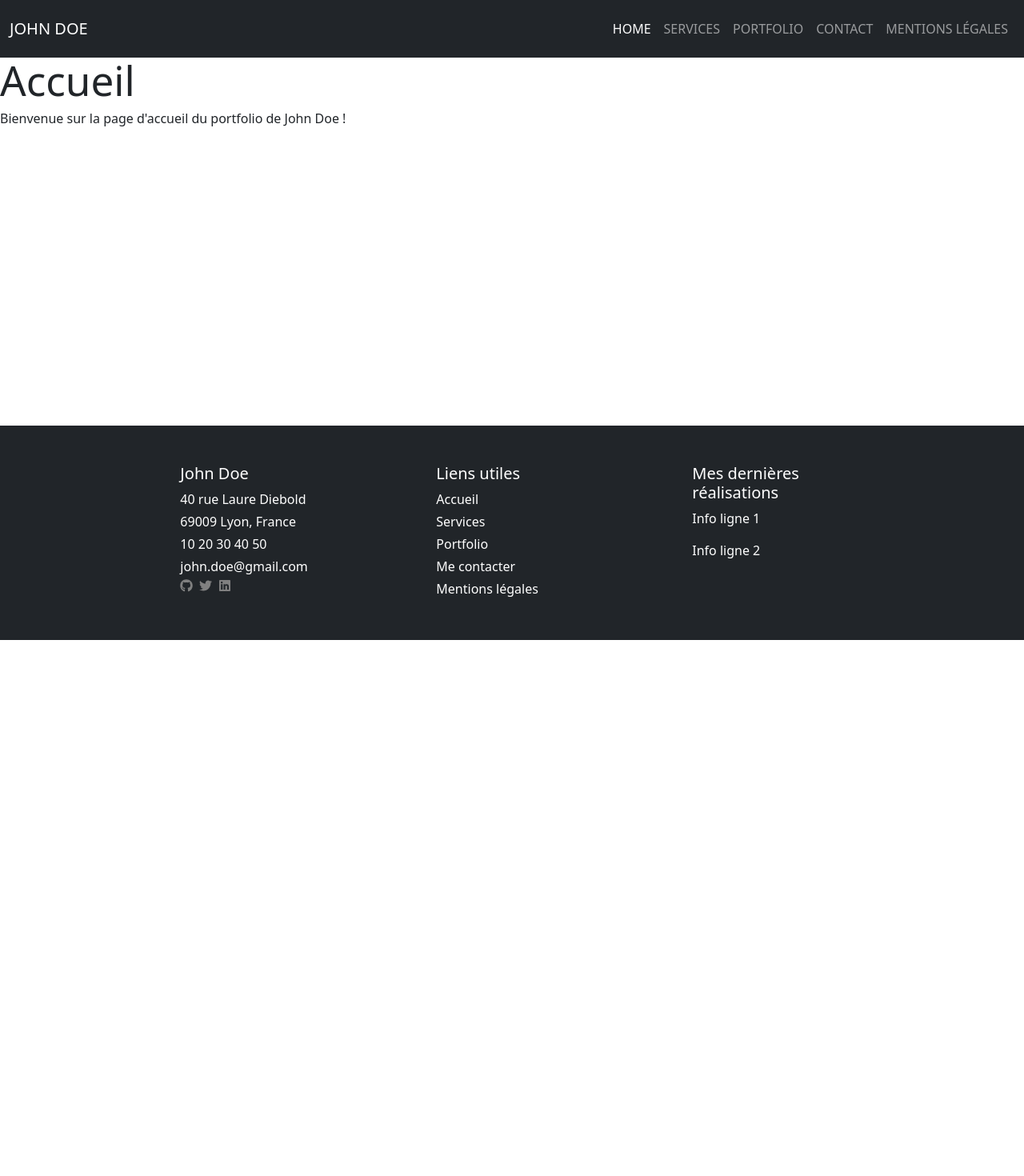
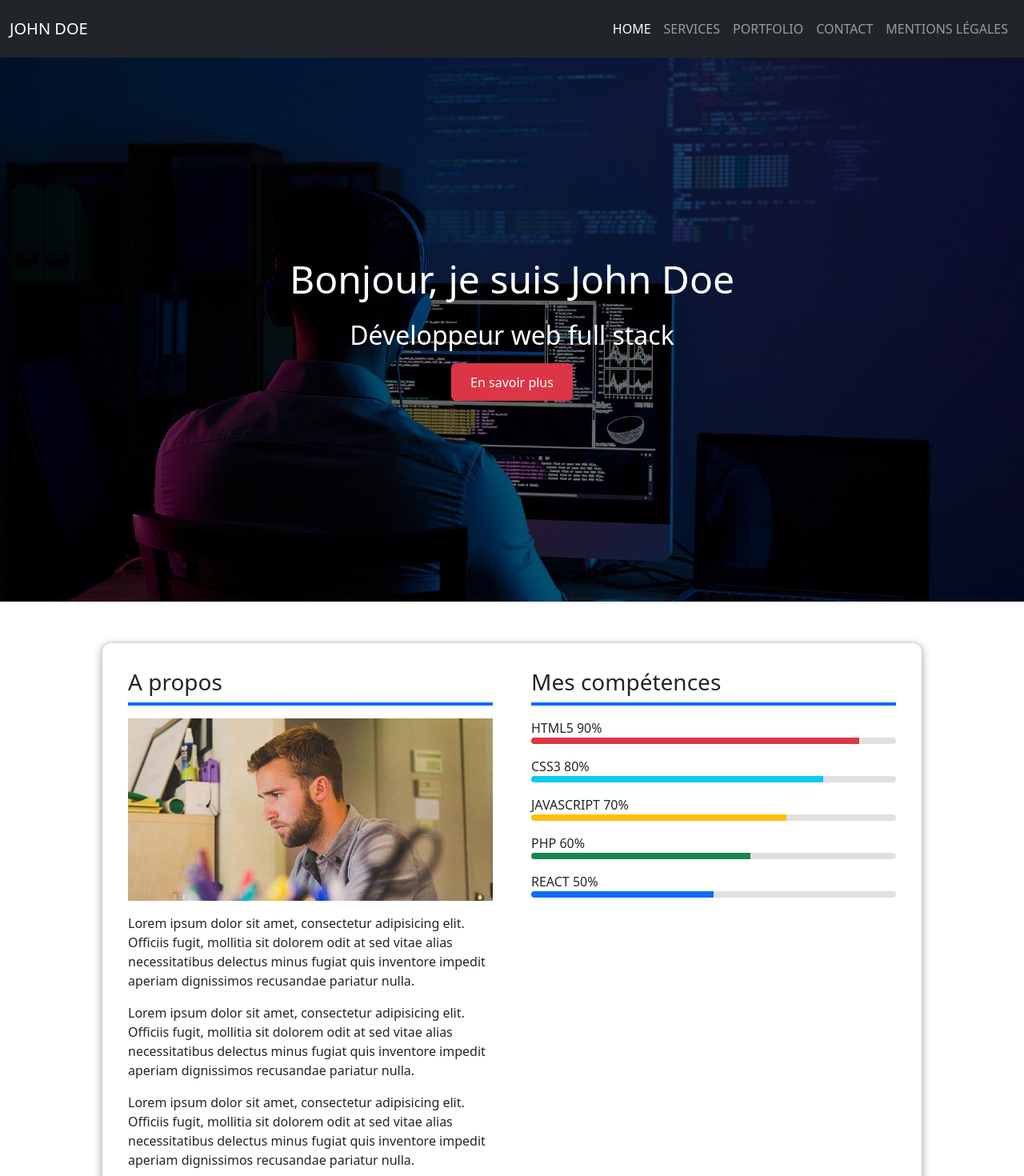
Before and after one commit to SpaceInvaderEO/portfolio-react-fabien-divuolo-new, a React (Vite) app in the folder portfolio-john-doe/: page / in a window 1280 px wide. Shown: the top 1470 px of the page at 80% size. Before the commit the page ends 800 px from the top, so only its background shows below. Built offline with nearby package versions, Linux system fonts and the light colour scheme.

Commit message:
page d'accueil

```diff
--- a/portfolio-john-doe/src/components/Footer.jsx
+++ b/portfolio-john-doe/src/components/Footer.jsx
@@ -31,8 +31,9 @@ const Footer = () => {
 
           <Col xs={12} md={{ span: 2, offset: 1 }}>
             <h5>Mes dernières réalisations</h5>
-            <p>Info ligne 1</p>
-            <p>Info ligne 2</p>
+            <p>Info projet burger</p>
+            <p>Info projet pizza</p>
+            <p>Info projet kebab</p>
           </Col>
         </Row>
       </Container>
--- a/portfolio-john-doe/src/index.css
+++ b/portfolio-john-doe/src/index.css
@@ -90,6 +90,123 @@ footer a:hover {
   text-decoration: underline;
 }
 
+.home-hero {
+  height: 85vh;
+  background-size: cover;
+  background-position: center;
+  position: relative;
+}
+
+.hero-overlay {
+  height: 100%;
+  width: 100%;
+  background: rgba(0, 0, 0, 0.55);
+  color: white;
+  display: flex;
+  flex-direction: column;
+  justify-content: center;
+  align-items: center;
+  text-align: center;
+}
+
+.hero-overlay h1 {
+  font-size: 3rem;
+}
+
+.hero-overlay h2 {
+  margin: 1rem 0;
+}
+
+.hero-btn {
+  background-color: #dc3545;
+  color: white;
+  border: none;
+  padding: 0.7rem 1.5rem;
+  border-radius: 6px;
+}
+
+.home-content {
+  background-color: #fff;
+  padding: 2rem 0;
+}
+
+.home-card {
+  width: 80%;
+  margin: 20px auto;
+  background: white;
+  border-radius: 10px;
+  box-shadow:
+    0 -2px 4px rgba(0, 0, 0, 0.05),
+    -4px 0 8px rgba(0, 0, 0, 0.1),
+    4px 0 8px rgba(0, 0, 0, 0.1),
+    0 6px 12px rgba(0, 0, 0, 0.2);
+  padding: 2rem;
+}
+
+.title-underline {
+  width: 100%;
+  height: 4px;
+  background-color: #0d6efd;
+  margin-bottom: 1rem;
+}
+
+.skill {
+  margin-bottom: 1rem;
+}
+
+.section-content {
+  width: 100%;
+}
+
+.section-content img {
+  width: 100%;
+  display: block;
+}
+
+.section-content p {
+  width: 100%;
+}
+
+.progress {
+  background-color: #e0e0e0;
+  height: 8px;
+}
+
+.progress-bar {
+  height: 100%;
+}
+
+.progress-bar.html {
+  width: 90%;
+  background-color: #dc3545;
+}
+.progress-bar.css {
+  width: 80%;
+  background-color: #0dcaf0;
+}
+.progress-bar.js {
+  width: 70%;
+  background-color: #ffc107;
+}
+.progress-bar.php {
+  width: 60%;
+  background-color: #198754;
+}
+.progress-bar.react {
+  width: 50%;
+  background-color: #0d6efd;
+}
+
+@media (max-width: 768px) {
+  .home-card {
+    width: 95%;
+  }
+
+  .hero-overlay h1 {
+    font-size: 2rem;
+  }
+}
+
 @media (prefers-color-scheme: light) {
   :root {
     color: #213547;
--- a/portfolio-john-doe/src/pages/Home.jsx
+++ b/portfolio-john-doe/src/pages/Home.jsx
@@ -1,9 +1,83 @@
+import heroBg from "../assets/images/hero-bg.jpg";
+import aboutImg from "../assets/images/john-doe-about.jpg";
+
 const Home = () => {
   return (
-    <div>
-      <h1>Accueil</h1>
-      <p>Bienvenue sur la page d'accueil du portfolio de John Doe !</p>
-    </div>
+    <>
+      <section
+        className="home-hero"
+        style={{ backgroundImage: `url(${heroBg})` }}
+      >
+        <div className="hero-overlay">
+          <h1>Bonjour, je suis John Doe</h1>
+          <h2>Développeur web full stack</h2>
+          <button className="hero-btn">En savoir plus</button>
+        </div>
+      </section>
+
+      <section className="home-content">
+        <div className="home-card">
+          <div className="row g-5">
+            <div className="col-md-6">
+              <h3>A propos</h3>
+              <div className="title-underline"></div>
+
+              <div className="section-content">
+                <img
+                  src={aboutImg}
+                  alt="John Doe"
+                  className="img-fluid my-3"
+                />
+
+                <p>Lorem ipsum dolor sit amet, consectetur adipisicing elit. Officiis fugit, mollitia sit dolorem odit at sed vitae alias necessitatibus delectus minus fugiat quis inventore impedit aperiam dignissimos recusandae pariatur nulla.</p>
+                <p>Lorem ipsum dolor sit amet, consectetur adipisicing elit. Officiis fugit, mollitia sit dolorem odit at sed vitae alias necessitatibus delectus minus fugiat quis inventore impedit aperiam dignissimos recusandae pariatur nulla.</p>
+                <p>Lorem ipsum dolor sit amet, consectetur adipisicing elit. Officiis fugit, mollitia sit dolorem odit at sed vitae alias necessitatibus delectus minus fugiat quis inventore impedit aperiam dignissimos recusandae pariatur nulla.</p>
+              </div>
+            </div>
+
+            <div className="col-md-6">
+              <h3>Mes compétences</h3>
+              <div className="title-underline"></div>
+
+              <div className="skill">
+                <span>HTML5 90%</span>
+                <div className="progress">
+                  <div className="progress-bar html"></div>
+                </div>
+              </div>
+
+              <div className="skill">
+                <span>CSS3 80%</span>
+                <div className="progress">
+                  <div className="progress-bar css"></div>
+                </div>
+              </div>
+
+              <div className="skill">
+                <span>JAVASCRIPT 70%</span>
+                <div className="progress">
+                  <div className="progress-bar js"></div>
+                </div>
+              </div>
+
+              <div className="skill">
+                <span>PHP 60%</span>
+                <div className="progress">
+                  <div className="progress-bar php"></div>
+                </div>
+              </div>
+
+              <div className="skill">
+                <span>REACT 50%</span>
+                <div className="progress">
+                  <div className="progress-bar react"></div>
+                </div>
+              </div>
+            </div>
+          </div>
+        </div>
+      </section>
+    </>
   );
 };
 
```
